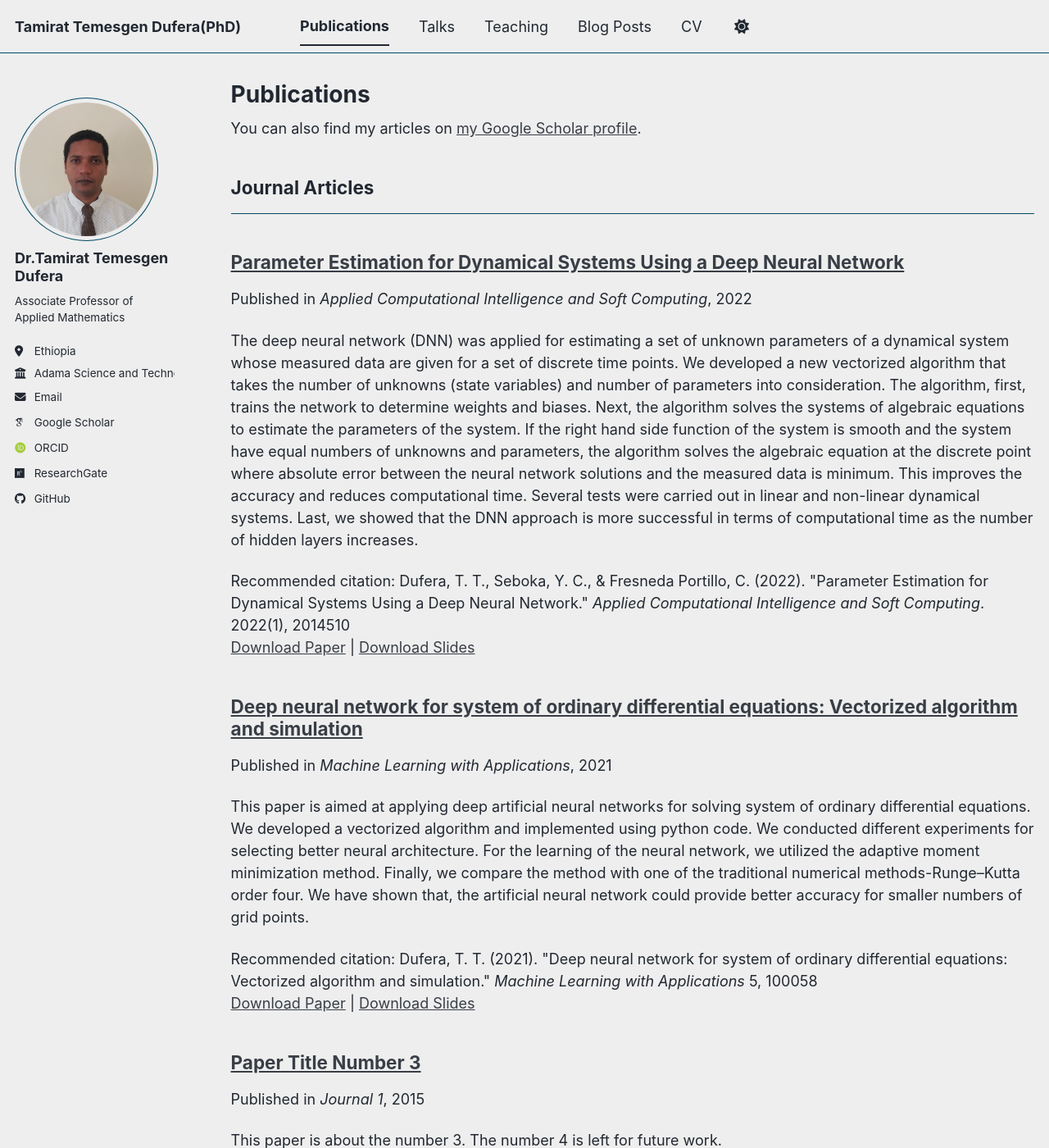
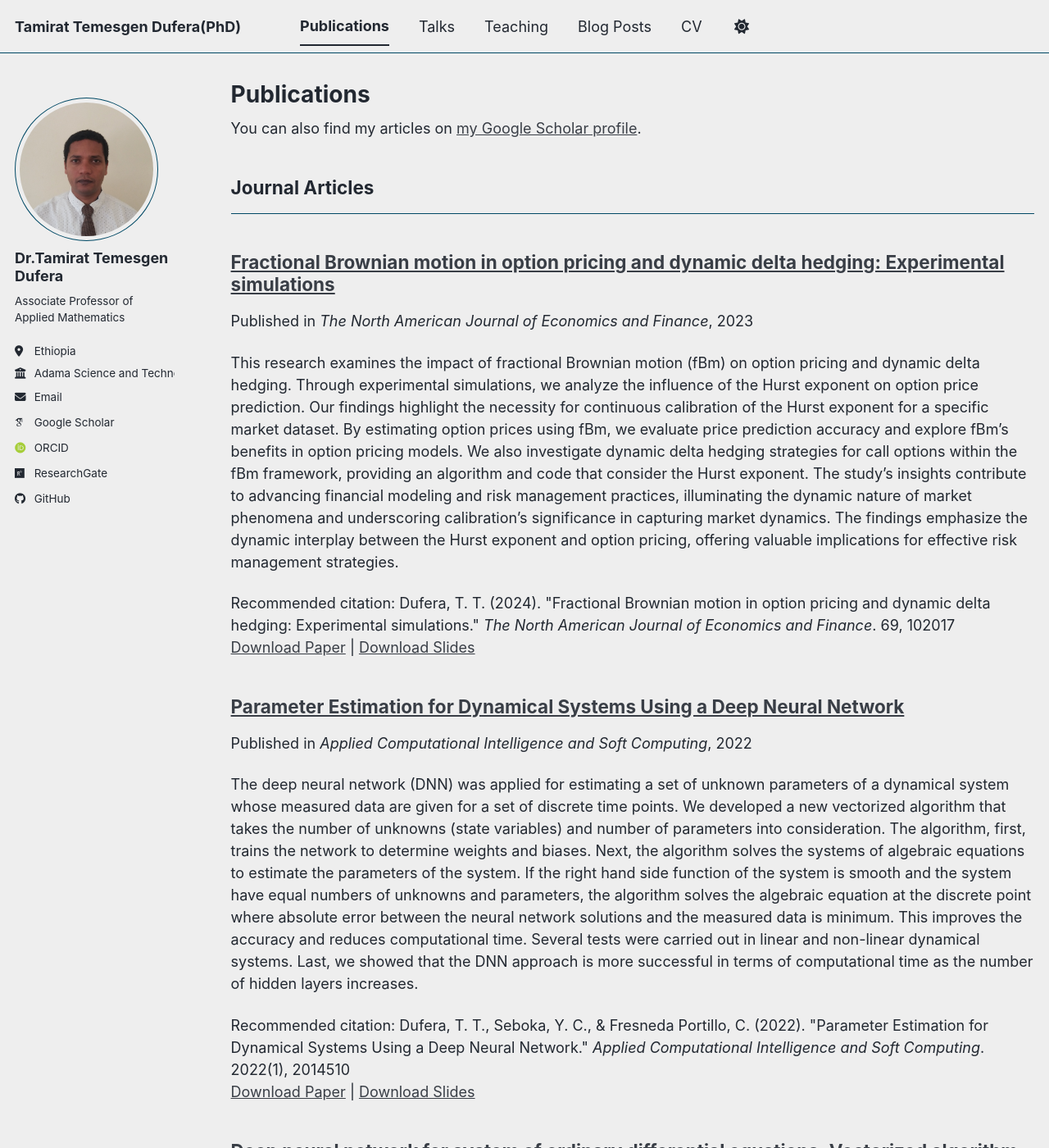
Before and after one commit to TamiratTDufera/TamiratTDufera.github.io, a Jekyll site: the page built from _pages/publications.html, in a window 1280 px wide and 1400 px high. Shown: the whole window at 82% size. Built offline with Jekyll 4.4.1, drawn with Linux system fonts in a browser that asks for light colours; some web fonts are replaced; a script bundle is joined from its source files by our own code; library files that are not in the unit come from our copies; some of the changed text lies outside the part shown.

Commit message:
Update 2015-10-01-paper-title-number-3.md

```diff
--- a/_publications/2015-10-01-paper-title-number-3.md
+++ b/_publications/2015-10-01-paper-title-number-3.md
@@ -1,14 +1,14 @@
 ---
-title: "Paper Title Number 3"
+title: "Fractional Brownian motion in option pricing and dynamic delta hedging: Experimental simulations"
 collection: publications
 category: manuscripts
 permalink: /publication/2015-10-01-paper-title-number-3
-excerpt: 'This paper is about the number 3. The number 4 is left for future work.'
-date: 2015-10-01
-venue: 'Journal 1'
+excerpt: 'This research examines the impact of fractional Brownian motion (fBm) on option pricing and dynamic delta hedging. Through experimental simulations, we analyze the influence of the Hurst exponent on option price prediction. Our findings highlight the necessity for continuous calibration of the Hurst exponent for a specific market dataset. By estimating option prices using fBm, we evaluate price prediction accuracy and explore fBm’s benefits in option pricing models. We also investigate dynamic delta hedging strategies for call options within the fBm framework, providing an algorithm and code that consider the Hurst exponent. The study’s insights contribute to advancing financial modeling and risk management practices, illuminating the dynamic nature of market phenomena and underscoring calibration’s significance in capturing market dynamics. The findings emphasize the dynamic interplay between the Hurst exponent and option pricing, offering valuable implications for effective risk management strategies.'
+date: 2023-10-10
+venue: 'The North American Journal of Economics and Finance'
 slidesurl: 'https://academicpages.github.io/files/slides3.pdf'
 paperurl: 'https://academicpages.github.io/files/paper3.pdf'
-citation: 'Your Name, You. (2015). &quot;Paper Title Number 3.&quot; <i>Journal 1</i>. 1(3).'
+citation: 'Dufera, T. T. (2024). &quot;Fractional Brownian motion in option pricing and dynamic delta hedging: Experimental simulations.&quot; <i>The North American Journal of Economics and Finance</i>. 69, 102017'
 ---
 
 The contents above will be part of a list of publications, if the user clicks the link for the publication than the contents of section will be rendered as a full page, allowing you to provide more information about the paper for the reader. When publications are displayed as a single page, the contents of the above "citation" field will automatically be included below this section in a smaller font.
```
